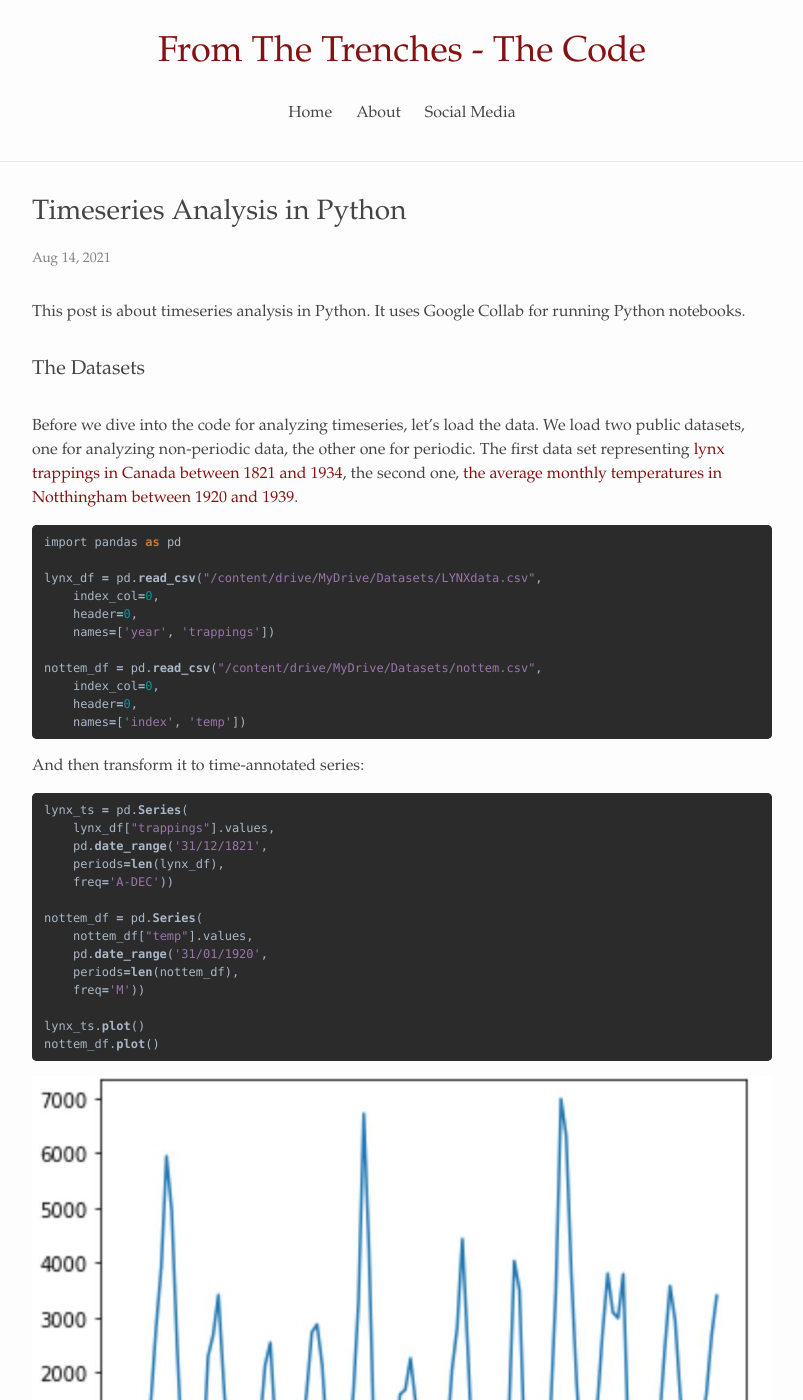
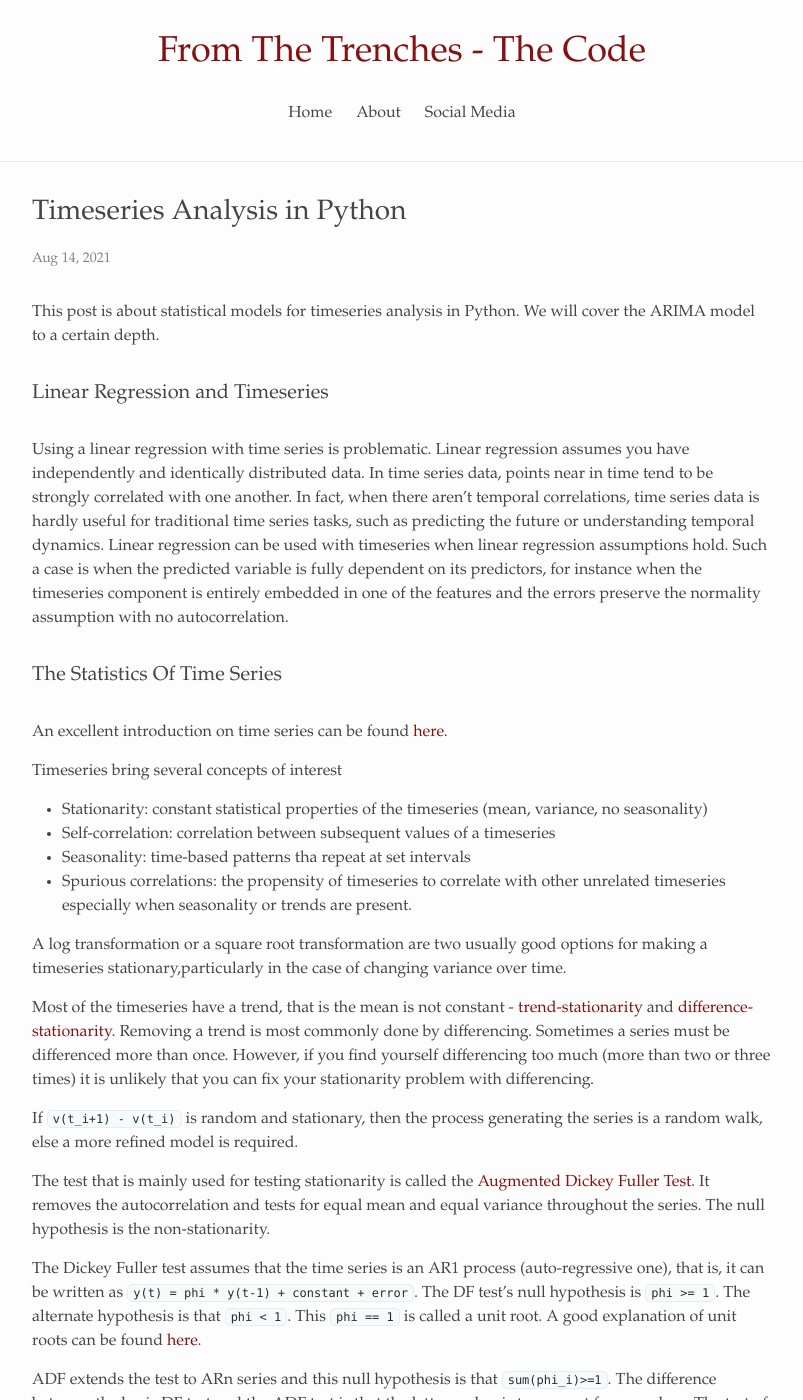
Before and after one commit to alexandrugris/my-jekyll-tech-blog, a Jekyll site: the page built from MyBlog/_posts/2021-08-14-timeseries-analysis.markdown, in a window 1280 px wide and 1400 px high. Shown: the whole window, without its empty margins (238-1041 px from the left). Built offline with Jekyll 4.4.1, drawn with Linux system fonts in a browser that asks for light colours; some of the changed text lies outside the part shown.

Commit message:
changes to time series

````diff
--- a/MyBlog/_posts/2021-08-14-timeseries-analysis.markdown
+++ b/MyBlog/_posts/2021-08-14-timeseries-analysis.markdown
@@ -5,63 +5,37 @@ date:   2021-08-14 09:15:16 +0200
 categories: programming
 ---
 
-This post is about timeseries analysis in Python. It uses Google Collab for running Python notebooks.
+This post is about statistical models for timeseries analysis in Python. We will cover the ARIMA model to a certain depth.
 
-### The Datasets
+### Linear Regression and Timeseries
 
-Before we dive into the code for analyzing timeseries, let's load the data. We load two  public datasets, one for analyzing non-periodic data, the other one for periodic. The first data set representing [lynx trappings in Canada between 1821 and 1934](https://rdrr.io/cran/fma/man/lynx.html), the second one, [the average monthly temperatures in Notthingham between 1920 and 1939](https://www.rdocumentation.org/packages/datasets/versions/3.6.2/topics/nottem).
 
-```python
-import pandas as pd
+Using a linear regression with time series is problematic. Linear regression  assumes you have independently and identically distributed data. In time series data, points near in time tend to be strongly correlated with one another. In fact, when there aren’t temporal correlations, time series data is hardly useful for traditional time series tasks,
+such as predicting the future or understanding temporal dynamics. Linear regression can be used with timeseries when linear regression assumptions hold. Such a case is when the predicted variable is fully dependent on its predictors, for instance when the timeseries component is entirely embedded in one of the features and the errors preserve the normality assumption with no autocorrelation.
 
-lynx_df = pd.read_csv("/content/drive/MyDrive/Datasets/LYNXdata.csv",
-    index_col=0,
-    header=0,
-    names=['year', 'trappings'])
-
-nottem_df = pd.read_csv("/content/drive/MyDrive/Datasets/nottem.csv",
-    index_col=0,
-    header=0,
-    names=['index', 'temp'])
-```
-
-And then transform it to time-annotated series:
-
-```python
-lynx_ts = pd.Series(
-    lynx_df["trappings"].values,
-    pd.date_range('31/12/1821',
-    periods=len(lynx_df),
-    freq='A-DEC'))
-
-nottem_df = pd.Series(
-    nottem_df["temp"].values,
-    pd.date_range('31/01/1920',
-    periods=len(nottem_df),
-    freq='M'))
-
-lynx_ts.plot()
-nottem_df.plot()
-```
-
-![Lynx TS]({{site.url}}/assets/tsa_lynx.jpg)
-
-![Nottem TS]({{site.url}}/assets/tsa_nottem.jpg)
 
 ### The Statistics Of Time Series
 
 An excellent introduction on time series can be found [here](https://www.youtube.com/playlist?list=PLvcbYUQ5t0UHOLnBzl46_Q6QKtFgfMGc3).
 
-Timeseries have two properties of major interest:
+Timeseries bring several concepts of interest
 
 - Stationarity: constant statistical properties of the timeseries (mean, variance, no seasonality)
-- Autocorrelation: correlation between subsequent values of a timeseries
+- Self-correlation: correlation between subsequent values of a timeseries
+- Seasonality: time-based patterns tha repeat at set intervals
+- Spurious correlations: the propensity of timeseries to correlate with other unrelated timeseries especially when seasonality or trends are present.
 
-Most of the timeseries have a trend, that is the mean is not constant. In this case, we need to remove the trend from the data. Relevant concepts are [trend-stationarity](https://en.wikipedia.org/wiki/Trend-stationary_process) and [difference-stationarity](https://en.wikipedia.org/wiki/Unit_root).
+A log transformation or a square root transformation are two usually good options for making a timeseries stationary,particularly in the case of changing variance over time.
+
+Most of the timeseries have a trend, that is the mean is not constant - [trend-stationarity](https://en.wikipedia.org/wiki/Trend-stationary_process) and [difference-stationarity](https://en.wikipedia.org/wiki/Unit_root). Removing a trend is most commonly done by differencing. Sometimes a series must be differenced more than once. However, if you find yourself differencing too much (more than two or three times) it is unlikely that you can fix your stationarity problem with differencing.
 
 If `v(t_i+1) - v(t_i)` is random and stationary, then the process generating the series is a random walk, else a more refined model is required.
 
-The test that is mainly used for testing stationarity is called the [Augmented Dickey Fuller Test](https://en.wikipedia.org/wiki/Augmented_Dickey%E2%80%93Fuller_test). It removes the autocorrelation and tests for equal mean and equal variance throughout the series. The null hypothesis is non-stationarity, that means that only if the p-value is less than 0.05 we can assume stationarity. Dickey Fuller test assumes that the time series is an AR1 process (auto-regressive one), that is, it can be written as `y(t) = phi * y(t-1) + constant + error`. The ADF test's null hypothesis is `phi >= 1`. The alternate hypothesis is that `phi < 1`. ADF extends the test ARn series and its null hypothesis is that `sum(phi_i)>=1`.
+The test that is mainly used for testing stationarity is called the [Augmented Dickey Fuller Test](https://en.wikipedia.org/wiki/Augmented_Dickey%E2%80%93Fuller_test). It removes the autocorrelation and tests for equal mean and equal variance throughout the series. The null hypothesis is the non-stationarity.
+
+The Dickey Fuller test assumes that the time series is an AR1 process (auto-regressive one), that is, it can be written as `y(t) = phi * y(t-1) + constant + error`. The DF test's null hypothesis is `phi >= 1`. The alternate hypothesis is that `phi < 1`.  This `phi == 1` is called a unit root. A good explanation of unit roots can be found [here](https://www.youtube.com/watch?v=ugOvehrTRRw).
+
+ADF extends the test to ARn series and this null hypothesis is that `sum(phi_i)>=1`. The difference between the basic DF test and the ADF test is that the latter makes is to account for more lags. The test of whether a series is stationary is a test of whether a series is integrated. An integrated series of order `n` is a series that must be differenced `n` times to become stationary.
 
 ```python
 import random
@@ -91,16 +65,36 @@ print(p_value)
 
 ![ADF]({{site.url}}/assets/tsa_adf.jpg)
 
-A good explanation of unit roots can be found [here](https://www.youtube.com/watch?v=ugOvehrTRRw).
+For detecting auto correlation, we introduce two measures:
+- The *ACF* - the autocorrelation between the value at `t` and `t-n`, *including* the intermediary values, `(t-1 .. t-n-1)`. E.g. the effect of prices 2 months ago vs the prices today, including the effect of the prices 2 months ago on the prices 1 month ago and the prices from 1 month ago on today's prices.
+- The *PACF* - the autocorrelation between the value at `t` and `t-n` *excluding* the intermediary values.
 
-*Other important notions concerning timeseries:*
+The ACF is the Pearson correlation between the values `ti` and the lagged `ti-k` values. For the PACF we do a regression on the values of the timeseries at time `ti` on the `ti-k` of the form `ti=phi_1*ti_-1 + phi_2*ti_-2 + ... + phi_k*ti_-k + error_term` - autoregressive lag `k`. `phi_k` is our PACF(k).
 
-- *ACF* - the autocorrelation between the value at `t` and `t-n`, *including* the intermediary values, `(t-1 .. t-n-1)`. E.g. the effect of prices 2 months ago vs the prices today, including the effect of the prices 2 months ago on the prices 1 month ago and the prices from 1 month ago on today's prices.
-- *PACF* - the autocorrelation between the value at `t` and `t-n` *excluding* the intermediary values.
+To plot these a real dataset:
 
-ACF is easy to find, you just do a Pearson correlation between the values `ti` and the lagged `ti-k` values. For PACF we do a regression on the values of the timeseries at time `ti` on the `ti-k` of the form `ti=phi_1*ti_-1 + phi_2*ti_-2 + ... + phi_k*ti_-k + error_term` - autoregressive lag `k`. `phi_k` is our PACF(k).
+```python
+import pandas as pd
 
-To plot these on our data set:
+lynx_df = pd.read_csv("/content/drive/MyDrive/Datasets/LYNXdata.csv",
+    index_col=0,
+    header=0,
+    names=['year', 'trappings'])
+```
+
+And then transform it to time-annotated series:
+
+```python
+lynx_ts = pd.Series(
+    lynx_df["trappings"].values,
+    pd.date_range('31/12/1821',
+    periods=len(lynx_df),
+    freq='A-DEC'))
+
+lynx_ts.plot()
+```
+
+![Lynx TS]({{site.url}}/assets/tsa_lynx.jpg)
 
 ```python
 from statsmodels.graphics.tsaplots import plot_acf, plot_pacf
@@ -112,9 +106,13 @@ plot_pacf(lynx_ts, lags=10)
 
 ![PACF]({{site.url}}/assets/tsa_pacf.jpg)
 
-We see in these charts that autocorrelation decreases as we look backwards in the series. This means that we are likely dealing with an auto-regressive process. If we are to build an auto-regressive model for this series we'll probably select coefficients 1, 2, 4 and 6.In the charts above, the blue bands are the error margin, everything within the bands are not statistically significant. The coefficient 0 is always 1, as it is the correlation of the timeseries with itself.
+We see in these charts that autocorrelation decreases as we look backwards in the series. This means that we are likely dealing with an auto-regressive process. If we are to build an auto-regressive model for this series we'll probably consider the coefficients for the 1, 2, 4 and 6 lags. The blue bands are the error margin; everything within the bands are not statistically significant. The coefficient with index 0 is always 1, as it is the correlation of the timeseries with itself.
 
-Another concept is white noise: mean is 0, variance constant with time and no lag auto-correlation, no matter the lag value. White noise is not predictable.
+A series can be stationary, that is the mean is 0 and the variance constant with time, but with no lag auto-correlation, no matter the lag value. Such a series is called white noise and it is not predictable.
+
+Let's plot some generated time series to explore the PCF and PACF charts for various cases.
+
+
 
 Since timeseries tend to be noisy, we introduce the concept of moving average. When selecting the smoothing period, one needs to pay attention to aliasing effects that occur when the length of interval is larger than half of the period.
 
````
